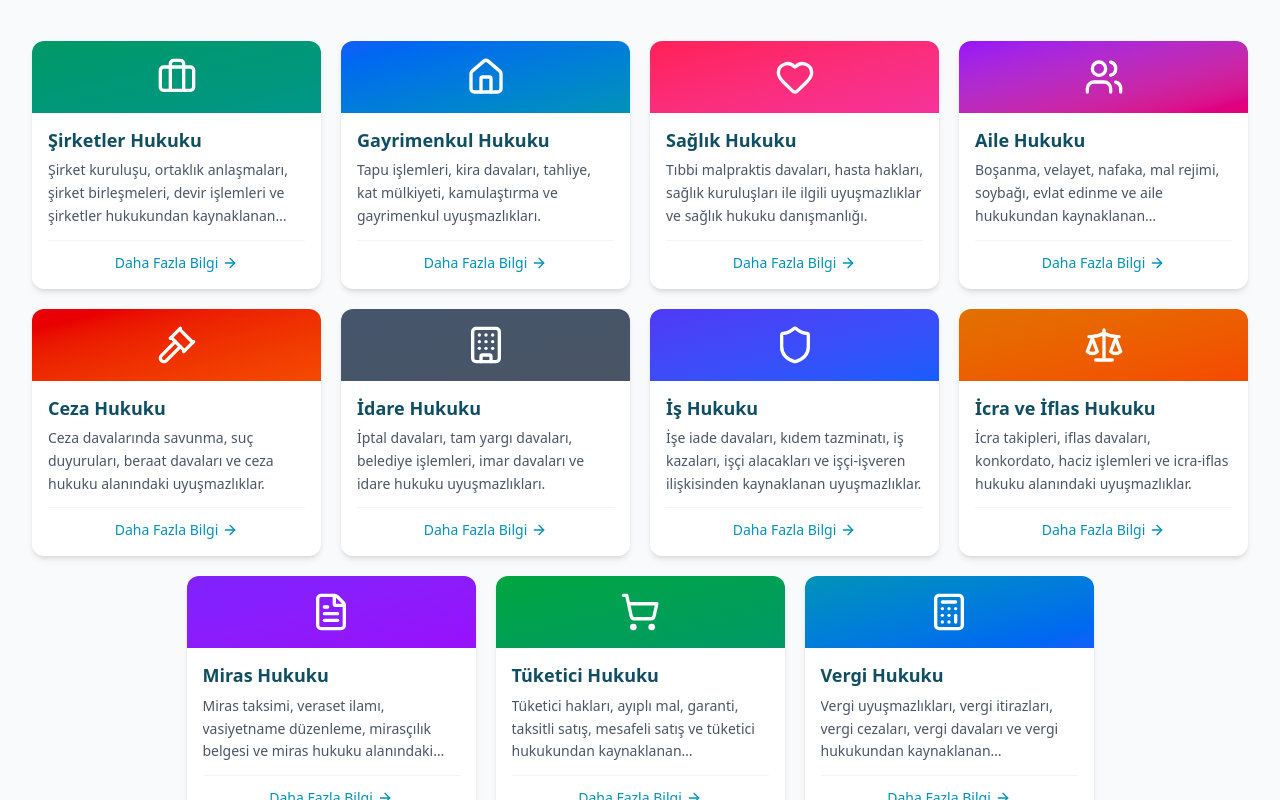
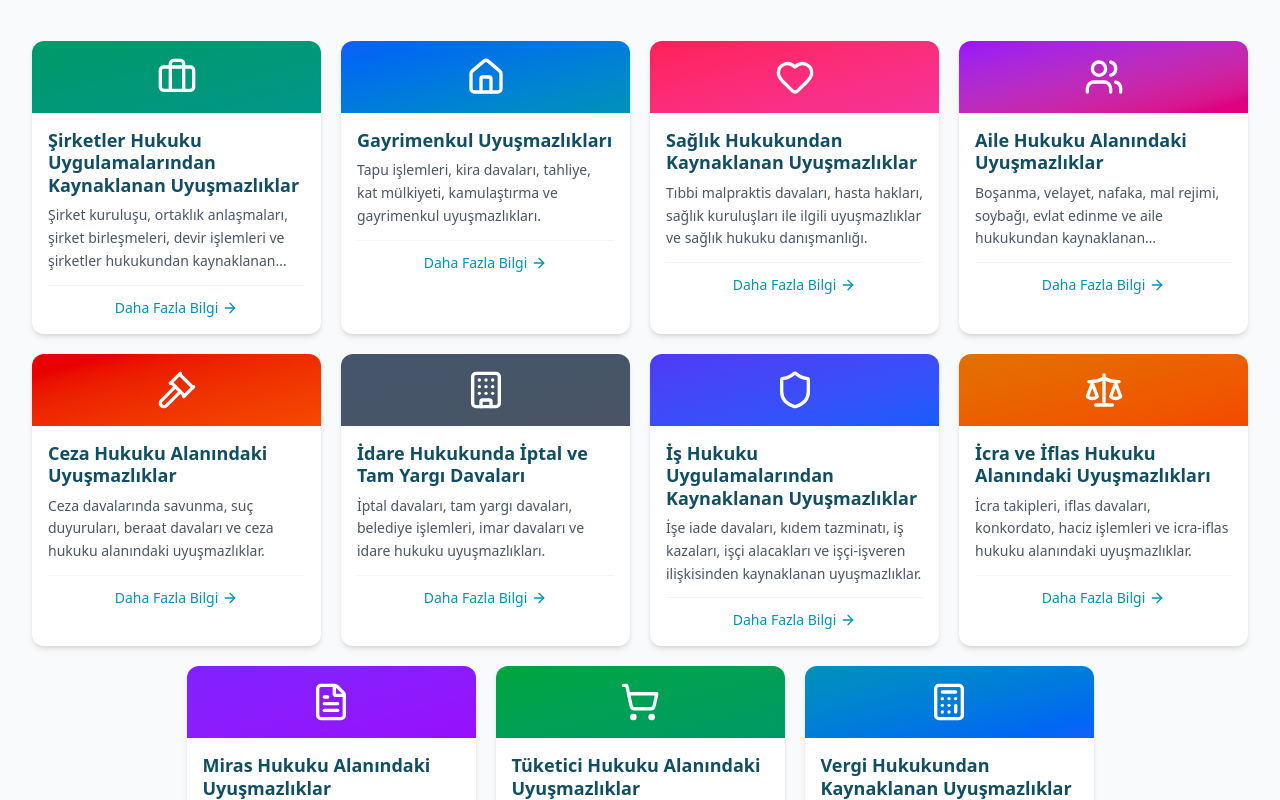
Before and after one commit to hakancko/avukatlik-sitesi-temiz, a Next.js app: page / in a window 1280 px wide. Shown: the part 1860-2660 px from the top of the page. Built offline with nearby package versions, Linux system fonts and the light colour scheme.

Commit message:
alanisimgüncelleme

```diff
--- a/components/Services.tsx
+++ b/components/Services.tsx
@@ -9,77 +9,77 @@ export default function Services() {
   const services = [
     {
       icon: Briefcase,
-      title: "Şirketler Hukuku",
+      title: "Şirketler Hukuku Uygulamalarından Kaynaklanan Uyuşmazlıklar",
       description: "Şirket kuruluşu, ortaklık anlaşmaları, şirket birleşmeleri, devir işlemleri ve şirketler hukukundan kaynaklanan uyuşmazlıklar.",
       color: "from-emerald-600 to-teal-600",
       slug: "sirketler-hukuku"
     },
     {
       icon: Home,
-      title: "Gayrimenkul Hukuku",
+      title: "Gayrimenkul Uyuşmazlıkları",
       description: "Tapu işlemleri, kira davaları, tahliye, kat mülkiyeti, kamulaştırma ve gayrimenkul uyuşmazlıkları.",
       color: "from-blue-600 to-cyan-600",
       slug: "gayrimenkul-hukuku"
     },
     {
       icon: Heart,
-      title: "Sağlık Hukuku",
+      title: "Sağlık Hukukundan Kaynaklanan Uyuşmazlıklar",
       description: "Tıbbi malpraktis davaları, hasta hakları, sağlık kuruluşları ile ilgili uyuşmazlıklar ve sağlık hukuku danışmanlığı.",
       color: "from-rose-500 to-pink-500",
       slug: "saglik-hukuku"
     },
     {
       icon: UsersIcon,
-      title: "Aile Hukuku",
+      title: "Aile Hukuku Alanındaki Uyuşmazlıklar",
       description: "Boşanma, velayet, nafaka, mal rejimi, soybağı, evlat edinme ve aile hukukundan kaynaklanan uyuşmazlıklar.",
       color: "from-purple-600 to-pink-600",
       slug: "aile-hukuku"
     },
     {
       icon: Gavel,
-      title: "Ceza Hukuku",
+      title: "Ceza Hukuku Alanındaki Uyuşmazlıklar",
       description: "Ceza davalarında savunma, suç duyuruları, beraat davaları ve ceza hukuku alanındaki uyuşmazlıklar.",
       color: "from-red-600 to-orange-600",
       slug: "ceza-hukuku"
     },
     {
       icon: Building,
-      title: "İdare Hukuku",
+      title: "İdare Hukukunda İptal ve Tam Yargı Davaları",
       description: "İptal davaları, tam yargı davaları, belediye işlemleri, imar davaları ve idare hukuku uyuşmazlıkları.",
       color: "from-slate-600 to-gray-600",
       slug: "idare-hukuku"
     },
     {
       icon: Shield,
-      title: "İş Hukuku",
+      title: "İş Hukuku Uygulamalarından Kaynaklanan Uyuşmazlıklar",
       description: "İşe iade davaları, kıdem tazminatı, iş kazaları, işçi alacakları ve işçi-işveren ilişkisinden kaynaklanan uyuşmazlıklar.",
       color: "from-indigo-600 to-blue-600",
       slug: "is-hukuku"
     },
     {
       icon: Scale,
-      title: "İcra ve İflas Hukuku",
+      title: "İcra ve İflas Hukuku Alanındaki Uyuşmazlıkları",
       description: "İcra takipleri, iflas davaları, konkordato, haciz işlemleri ve icra-iflas hukuku alanındaki uyuşmazlıklar.",
       color: "from-amber-600 to-orange-600",
       slug: "icra-iflas-hukuku"
     },
     {
       icon: FileText,
-      title: "Miras Hukuku",
+      title: "Miras Hukuku Alanındaki Uyuşmazlıklar",
       description: "Miras taksimi, veraset ilamı, vasiyetname düzenleme, mirasçılık belgesi ve miras hukuku alanındaki uyuşmazlıklar.",
       color: "from-violet-600 to-purple-600",
       slug: "miras-hukuku"
     },
     {
       icon: ShoppingCart,
-      title: "Tüketici Hukuku",
+      title: "Tüketici Hukuku Alanındaki Uyuşmazlıklar",
       description: "Tüketici hakları, ayıplı mal, garanti, taksitli satış, mesafeli satış ve tüketici hukukundan kaynaklanan uyuşmazlıklar.",
       color: "from-green-600 to-emerald-600",
       slug: "tuketici-hukuku"
     },
     {
       icon: Calculator,
-      title: "Vergi Hukuku",
+      title: "Vergi Hukukundan Kaynaklanan Uyuşmazlıklar",
       description: "Vergi uyuşmazlıkları, vergi itirazları, vergi cezaları, vergi davaları ve vergi hukukundan kaynaklanan uyuşmazlıklar.",
       color: "from-cyan-600 to-blue-600",
       slug: "vergi-hukuku"
```
